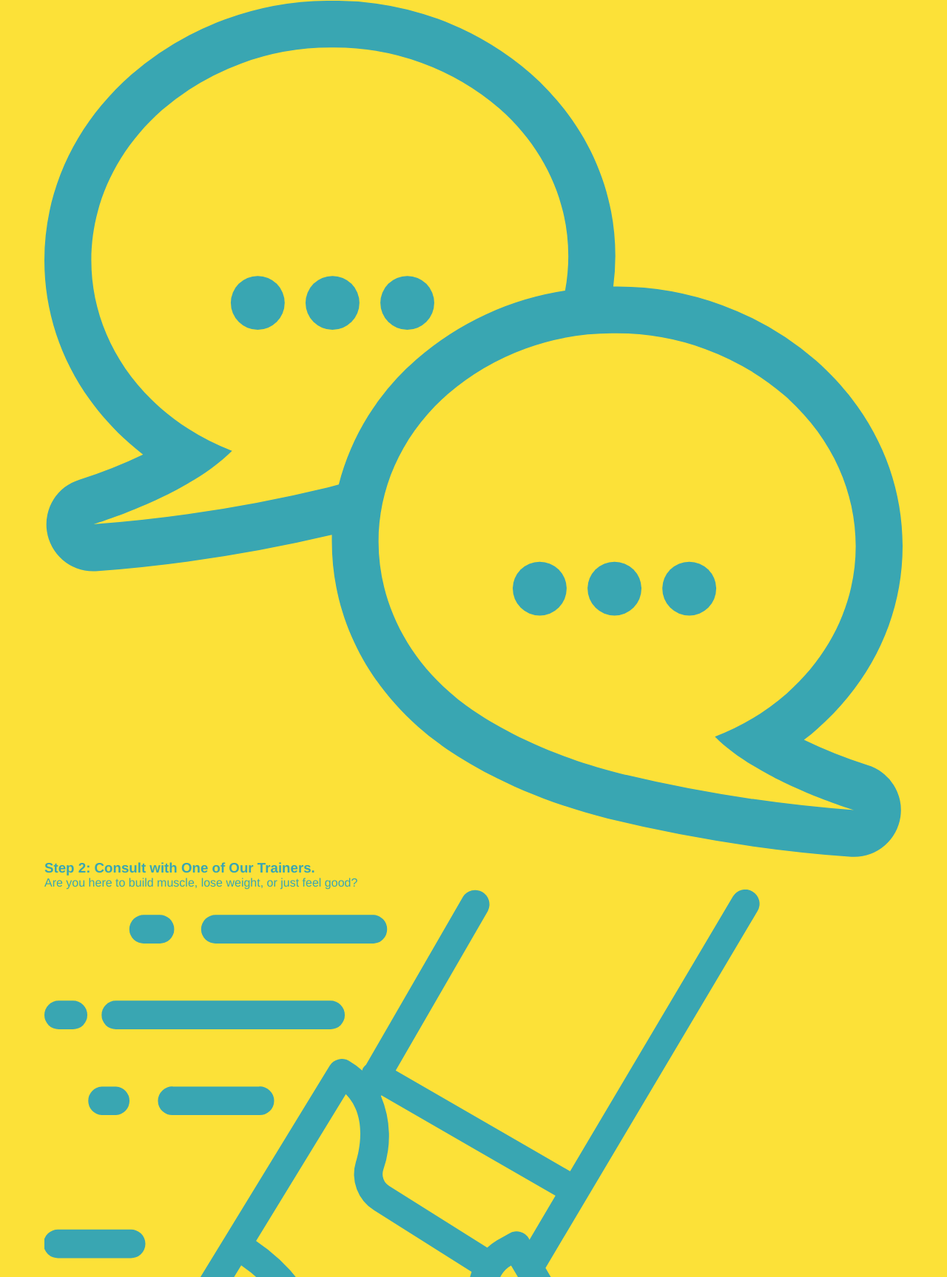
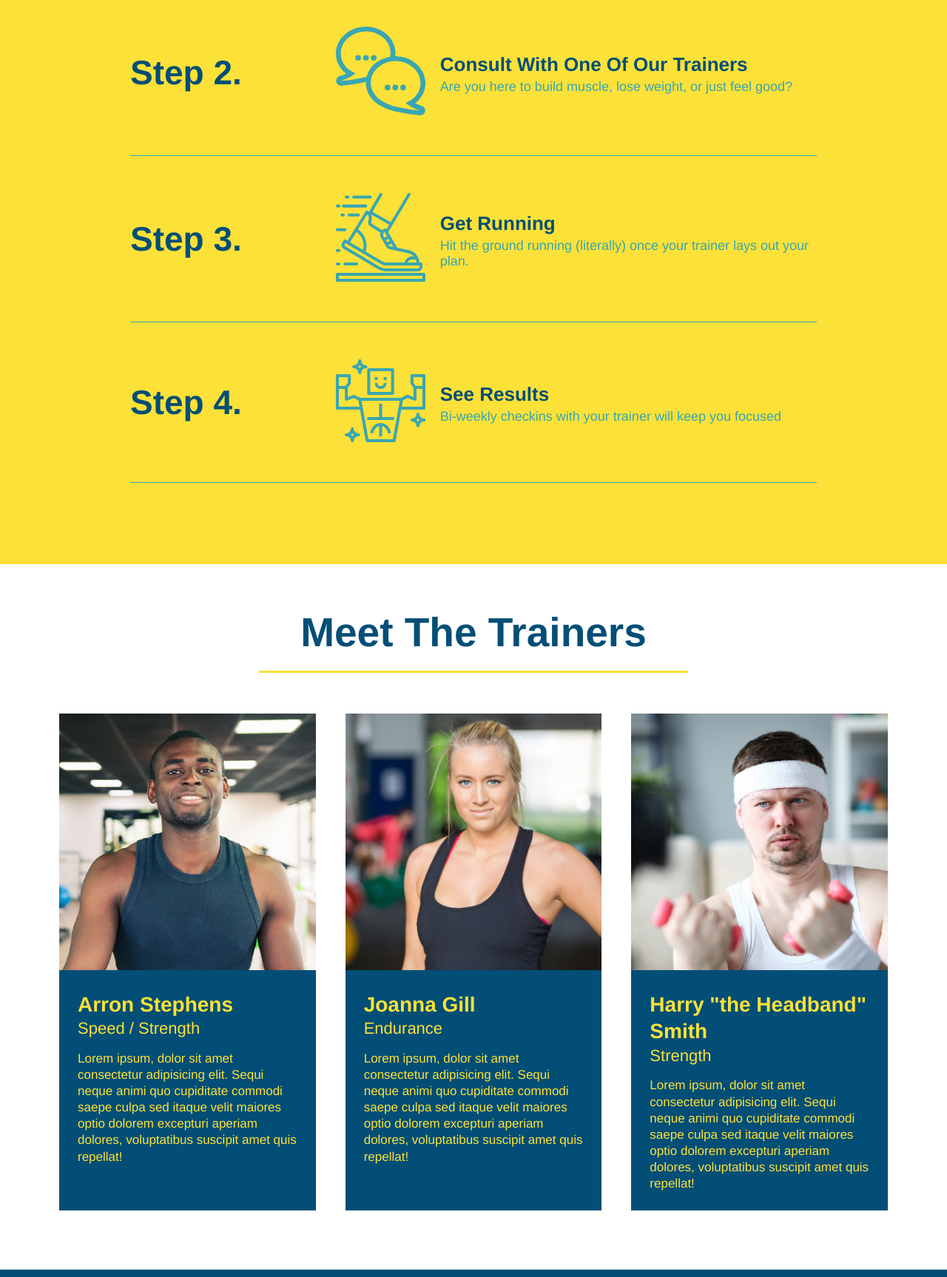
Before and after one commit to FrankShock/run-buddy, a plain HTML site: page index.html in a window 1280 px wide. Shown: the part 1493-3220 px from the top of the page at 74% size. Drawn offline with Linux system fonts and the light colour scheme.

Commit message:
add flexbox to the trainers

```diff
--- a/assets/css/style.css
+++ b/assets/css/style.css
@@ -198,24 +198,27 @@ body {
   .step-text {
     flex: 12;
   }
-  .trainers {}
+  .trainers {
+  width: 100%;
+  margin: 0 auto;
+  display: flex;
+  flex-wrap: wrap;
+  justify-content: space-around;
+  }
 
   .trainer {
-    width: 900px;
-    margin: 0 auto 30px auto;
+    margin: 20px;
     background: #024e76;
     color: #fce138;
-    overflow: auto;
+    flex: 1;
   }
   .trainer img {
-    width: 35%;
-    float: left;
+    width: 100%;
   }
 
   .trainer-bio {
-    padding: 35px;
-    float: left;
-    width: 65%;
+    padding: 25px;
+    line-height: 1.3;
   }
   .text-left {
     text-align: left;
@@ -225,21 +228,20 @@ body {
     text-align: right;
   }
   .trainer-bio h3 {
-    font-size: 32px;
-    margin-bottom: 8px;
-  }
+    font-size: 28px;
+      }
 
   .trainer-bio h4 {
     font-weight: lighter;
-    font-size: 26px;
-    margin-bottom: 25px;
+    font-size: 22px;
+    margin-bottom: 15px;
   }
   .flex-row {
     display: flex;
   }
   .trainer-bio p {
     font-size: 17px;
-    line-height: 1.3;
+
   }
   .contact {
     background: #024e76;
--- a/index.html
+++ b/index.html
@@ -74,7 +74,11 @@
       </section>
 
       <section id="what-you-do" class="steps">
-        <h2 class="section-title primary-border">What You Do</h2>
+        <div class="flex-row">
+          <h2 class="section-title secondary-border">
+            What You Do
+          </h2>
+        </div>
         <div class="step">
           <h3>Step 1.</h3>
           <div class="step-info">
@@ -87,31 +91,54 @@
             </div>
           </div>
         </div>
-          <img src="./assets/images/step-2.svg" alt="">
-          <h3>Step 2:<span> Consult with One of Our Trainers.</span></h3>
-          <p>Are you here to build muscle, lose weight, or just feel good?</p>
+        <div class="step">
+          <h3>Step 2.</h3>
+          <div class="step-info">
+            <div class="step-img">
+              <img src="./assets/images/step-2.svg" alt="" />
+            </div>
+            <div class="step-text">
+              <h4>Consult With One Of Our Trainers</h4>
+              <p>Are you here to build muscle, lose weight, or just feel good?</p>
+            </div>
+          </div>
         </div>
-        <div>
-          <img src="./assets/images/step-3.svg" alt="">
-          <h3>Step 3:<span> Get Running.</span> </h3>
-          <p>Hit the ground running (literally) once your trainer lays out your plan.</p>
+        <div class="step">
+          <h3>Step 3.</h3>
+          <div class="step-info">
+            <div class="step-img">
+              <img src="./assets/images/step-3.svg" alt="" />
+            </div>
+            <div class="step-text">
+              <h4>Get Running</h4>
+              <p>Hit the ground running (literally) once your trainer lays out your plan.</p>
+            </div>
+          </div>
         </div>
-        <div>
-          <img src="./assets/images/step-4.svg" alt="">
-          <h3>Step 4:<span> See Results.</span></h3>
-          <p>Bi-weekly checkins with your trainer will keep you focused</p>
+        <div class="step">
+          <h3>Step 4.</h3>
+          <div class="step-info">
+            <div class="step-img">
+              <img src="./assets/images/step-4.svg" alt="" />
+            </div>
+            <div class="step-text">
+              <h4>See Results</h4>
+              <p>Bi-weekly checkins with your trainer will keep you focused</p>
+            </div>
+          </div>
         </div>
       </section>
 
-      <section id="your-trainers" class="trainers">
+      <section id="your-trainers">
         <h2  class="section-title primary-border"
         >Meet The Trainers
       </h2>
+      <div class="trainers">
       <article class="trainer">
         <img src="./assets/images/trainer-1.jpg" alt="Arron Stephens in his workout clothes, ready to pump iron" />
-        <div class="trainer-bio text-left">
-          <h3>Arron Stephens</h3>
-          <h4>Speed / Strength</h4>
+        <div class="trainer-bio">
+          <h3 class="trainer-name">Arron Stephens</h3>
+          <h4 class="trainer-role">Speed / Strength</h4>
           <p>
             Lorem ipsum, dolor sit amet consectetur adipisicing elit. Sequi neque animi quo cupiditate commodi saepe culpa sed
             itaque velit maiores optio dolorem excepturi aperiam dolores, voluptatibus suscipit amet quis repellat!
@@ -119,28 +146,29 @@
         </div>
       </article>
       <article class="trainer">
-        <div class="trainer-bio text-right">
-          <h3>Joanna Gill</h3>
-          <h4>Endurance</h4>
-          <p>
-            Lorem ipsum, dolor sit amet consectetur adipisicing elit. Sequi neque animi quo cupiditate commodi saepe culpa sed
-            itaque velit maiores optio dolorem excepturi aperiam dolores, voluptatibus suscipit amet quis repellat!
-          </p>
-        </div>
         <img src="./assets/images/trainer-2.jpg" alt="Joanna Gill cooling off after a workout" />
-      </article>
-
-      <article class="trainer">
-        <img src="./assets/images/trainer-3.jpg" alt="Harry Smith wearing a headband and lifting comically small pink weights" />
-        <div class="trainer-bio text-left">
-          <h3>Harry "the Headband" Smith</h3>
-          <h4>Strength</h4>
+        <div class="trainer-bio">
+          <h3 class="trainer-name">Joanna Gill</h3>
+          <h4 class="trainer-role">Endurance</h4>
           <p>
             Lorem ipsum, dolor sit amet consectetur adipisicing elit. Sequi neque animi quo cupiditate commodi saepe culpa sed
             itaque velit maiores optio dolorem excepturi aperiam dolores, voluptatibus suscipit amet quis repellat!
           </p>
         </div>
       </article>
+
+      <article class="trainer">
+        <img src="./assets/images/trainer-3.jpg" alt="Harry Smith wearing a headband and lifting comically small pink weights" />
+        <div class="trainer-bio">
+          <h3 class="trainer-name">Harry "the Headband" Smith</h3>
+          <h4 class="trainer-role">Strength</h4>
+          <p>
+            Lorem ipsum, dolor sit amet consectetur adipisicing elit. Sequi neque animi quo cupiditate commodi saepe culpa sed
+            itaque velit maiores optio dolorem excepturi aperiam dolores, voluptatibus suscipit amet quis repellat!
+          </p>
+        </div>
+      </article>
+    </div>
       </section>
 
       <section id="reach-out" class="contact">
```
